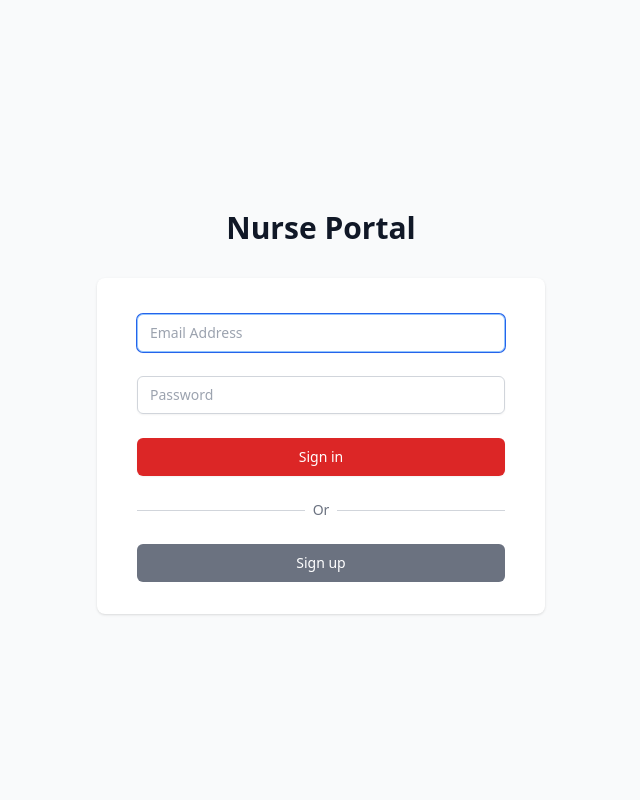
After one commit to johnedelmapa/clinic-system, a Rails app: page /nurse/login in a window 1280 px wide. The commit adds this page. Shown: the whole page, without its empty margins (319-959 px from the left). Run offline with Rails 7, Linux system fonts and the light colour scheme; data comes from the database, SQL or seed files in the repository; style sheets or scripts are compiled from the project's sources; some libraries are stand-ins or nearby versions.

Commit message:
Completed Nurse Login

```diff
--- a/app/controllers/application_controller.rb
+++ b/app/controllers/application_controller.rb
@@ -1,4 +1,5 @@
 class ApplicationController < ActionController::Base
+  include SessionsHelper
   before_action :configure_permitted_parameters, if: :devise_controller?
 
   protected
--- /dev/null
+++ b/app/controllers/nurse/sessions_controller.rb
@@ -0,0 +1,22 @@
+class Nurse::SessionsController < ApplicationController
+  def new
+  end
+
+  def create
+    nurse = Nurse.find_by(email: params[:session][:email])
+    if nurse && nurse.authenticate(params[:session][:password])
+      log_in_nurse(nurse)
+      flash[:notice] = "Successfully Logged in"
+      redirect_to nurse_dashboard_path
+    else
+      flash[:alert] = "Invalid Credentials"
+      redirect_to nurse_login_path
+    end
+  end
+
+  def destroy
+    log_out_nurse
+    flash[:notice] = "Successfully logged out"
+    redirect_to nurse_login_path
+  end
+end
--- a/app/controllers/pages_controller.rb
+++ b/app/controllers/pages_controller.rb
@@ -1,5 +1,5 @@
 class PagesController < ApplicationController
-  before_action :authenticate_user!
+  before_action :authenticate_user!, except: :about
   before_action :check_user_information, only: :dashboard
   before_action :check_emergency_contact, only: :dashboard
   def dashboard
--- /dev/null
+++ b/app/helpers/sessions_helper.rb
@@ -0,0 +1,17 @@
+module SessionsHelper
+  def log_in_nurse(nurse)
+    session[:nurse_id] = nurse.id
+  end
+
+  def log_out_nurse
+    session.delete(:nurse_id)
+  end
+
+  def current_nurse
+    Nurse.find_by(id: session[:nurse_id])
+  end
+
+  def nurse_logged_in?
+    !current_nurse.nil?
+  end
+end
--- /dev/null
+++ b/app/models/nurse.rb
@@ -0,0 +1,3 @@
+class Nurse < ApplicationRecord
+  has_secure_password
+end
--- /dev/null
+++ b/app/views/nurse/pages/dashboard.html.erb
@@ -0,0 +1,4 @@
+<div>
+  <h1 class="font-bold text-4xl">Nurse::Pages#dashboard</h1>
+  <p>Find me in app/views/nurse/pages/dashboard.html.erb</p>
+</div>
--- /dev/null
+++ b/app/views/nurse/sessions/new.html.erb
@@ -0,0 +1,51 @@
+<%= form_for :session, url: nurse_sessions_path do |f| %>
+    <div class="min-h-screen bg-gray-50 flex flex-col justify-center py-12 sm:px-6 lg:px-8">
+        <div class="sm:mx-auto sm:w-full sm:max-w-md">
+            <%#= image_tag 'logo.png', class: "mx-auto h-12 w-auto", alt: "Hubmind Logo" %>
+            <h2 class="mt-6 text-center text-3xl leading-9 font-extrabold text-gray-900">
+                Nurse Portal
+            </h2>
+        </div>
+
+        <div class="mt-8 sm:mx-auto sm:w-full sm:max-w-md">
+            <div class="bg-white py-8 px-4 shadow sm:rounded-lg sm:px-10">
+                    <div>
+                        <div class="mt-1 rounded-md shadow-sm">
+                            <%= f.email_field :email, autofocus: true, class: 'appearance-none block w-full px-3 py-2 border border-gray-300 rounded-md placeholder-gray-400 focus:outline-none focus:shadow-outline-blue focus:border-blue-300 transition duration-150 ease-in-out sm:text-sm sm:leading-5', placeholder: "Email Address", required: true %>
+                        </div>
+                    </div>
+
+                    <div class="mt-6">
+                        <div class="mt-1 rounded-md shadow-sm">
+                            <%= f.password_field :password, class: 'appearance-none block w-full px-3 py-2 border border-gray-300 rounded-md placeholder-gray-400 focus:outline-none focus:shadow-outline-blue focus:border-blue-300 transition duration-150 ease-in-out sm:text-sm sm:leading-5', placeholder: "Password", required: true %>
+                        </div>
+                    </div>
+
+                    <div class="mt-6">
+                        <span class="block w-full rounded-md shadow-sm">
+                            <button type="submit"
+                                class="w-full flex justify-center py-2 px-4 border border-transparent text-sm font-medium rounded-md text-white bg-red-600 hover:bg-red-800 focus:outline-none focus:border-red-700 focus:shadow-outline-indigo transition duration-150 ease-in-out">
+                                Sign in
+                            </button>
+                        </span>
+                    </div>
+                    <div class="mt-6">
+                        <div class="relative">
+                            <div class="absolute inset-0 flex items-center">
+                                <div class="w-full border-t border-gray-300"></div>
+                            </div>
+                            <div class="relative flex justify-center text-sm leading-5">
+                                <span class="px-2 bg-white text-gray-500">
+                                    Or
+                                </span>
+                            </div>
+                        </div>
+
+                        <div class="mt-6 grid grid-rows gap-3">
+                            <%= link_to 'Sign up', new_user_registration_path, class: 'w-full flex justify-center py-2 px-4 border border-transparent text-sm font-medium rounded-md text-white bg-gray-500 hover:bg-gray-400 focus:outline-none focus:border-gray-700 focus:shadow-outline-gray active:bg-gray-700 transition duration-150 ease-in-out' %>
+                        </div>
+                    </div>
+            </div>
+        </div>
+    </div>
+    <% end %>
--- a/app/views/shared/_navbar.html.erb
+++ b/app/views/shared/_navbar.html.erb
@@ -50,6 +50,51 @@
                   </ul>
               </div>
           </div>
+	</nav>
+<% elsif nurse_logged_in? %>
+    <nav class="relative px-10 py-4 flex justify-between items-center bg-white border-b border-gray-200">
+		<a class="text-3xl font-bold leading-none" href="/nurse/dashboard">
+            <%= image_tag 'icon.png', class: "h-10" %>
+		</a>
+		<ul class="absolute top-1/2 left-1/2 transform -translate-y-1/2 -translate-x-1/2 lg:flex lg:mx-auto lg:flex lg:items-center lg:w-auto lg:space-x-6">
+			<li>
+                <%= link_to "Dashboard", nurse_dashboard_path, class: "text-sm text-red-600 font-bold"%>
+            </li>
 
+			<li class="text-gray-300">
+				<svg xmlns="http://www.w3.org/2000/svg" fill="none" stroke="currentColor" class="w-4 h-4 current-fill" viewBox="0 0 24 24">
+					<path stroke-linecap="round" stroke-linejoin="round" stroke-width="2" d="M12 5v0m0 7v0m0 7v0m0-13a1 1 0 110-2 1 1 0 010 2zm0 7a1 1 0 110-2 1 1 0 010 2zm0 7a1 1 0 110-2 1 1 0 010 2z" />
+				</svg>
+			</li>
+			<li>
+             <%= link_to "About Us", about_path, class: "text-sm text-red-600 font-bold"%>
+            </li>
+		</ul>
+		<!-- <a class="inline-block lg:ml-auto lg:mr-3 py-2 px-6 bg-gray-50 hover:bg-gray-100 text-sm text-gray-900 font-bold  rounded-xl transition duration-200" href="#">Sign In</a> -->
+        <div class="inline-block lg:ml-auto lg:mr-3 py-2 px-6 bg-white hover:bg-gray-100 text-sm text-gray-900 font-bold  rounded-xl transition duration-200" data-controller="dropdown">
+              <div data-action="click->dropdown#toggle click@window->dropdown#hide" role="button"
+                  data-dropdown-target="button" tabindex="0" class="inline-block select-none">
+                  <span class="relative flex-shrink-0">
+                      <%= profile_image(current_nurse, "w-7 h-7 rounded-full") %>
+                      <span
+                          class="absolute right-0 -mb-0.5 bottom-0 w-2 h-2 rounded-full bg-green-500 border border-whit"></span>
+                  </span>
+              </div>
+
+              <div data-dropdown-target="menu"
+                  class="absolute right-0 mt-2 hidden z-50 my-4 text-base list-none bg-white rounded divide-y divide-gray-100 shadow bg-gray-50"
+                  id="user-dropdown">
+                  <div class="py-3 px-4">
+                      <span class="block text-sm text-gray-900 dark:text-white"><%= current_nurse.email %></span>
+                      <span
+                          class="block text-sm font-medium text-gray-500 truncate dark:text-gray-400"><%= current_nurse.email %></span>
+                  </div>
+                  <ul class="py-1" aria-labelledby="user-menu-button">
+                      <li>
+                          <%= link_to "Sign out", nurse_logout_path, data: { turbo: false }, class: "block block py-2 px-4 text-sm text-gray-900 hover:text-red-600 w-100" %>
+                      </li>
+                  </ul>
+              </div>
+          </div>
 	</nav>
 <% end %>
--- a/config/routes.rb
+++ b/config/routes.rb
@@ -17,4 +17,11 @@ Rails.application.routes.draw do
       get 'confirmation'
     end
   end
+
+  namespace :nurse do
+    get '/dashboard', to: "pages#dashboard"
+    get '/login', to: "sessions#new"
+    resources :sessions, only: :create
+    get "/logout", to: "sessions#destroy"
+  end
 end
```
Also changed, not shown: app/controllers/nurse/pages_controller.rb (added, +14 -0 lines), db/migrate/20230215070631_create_nurses.rb (added, +12 -0 lines), db/seeds.rb (+10 -0 lines), Gemfile, Gemfile.lock, db/schema.rb.
